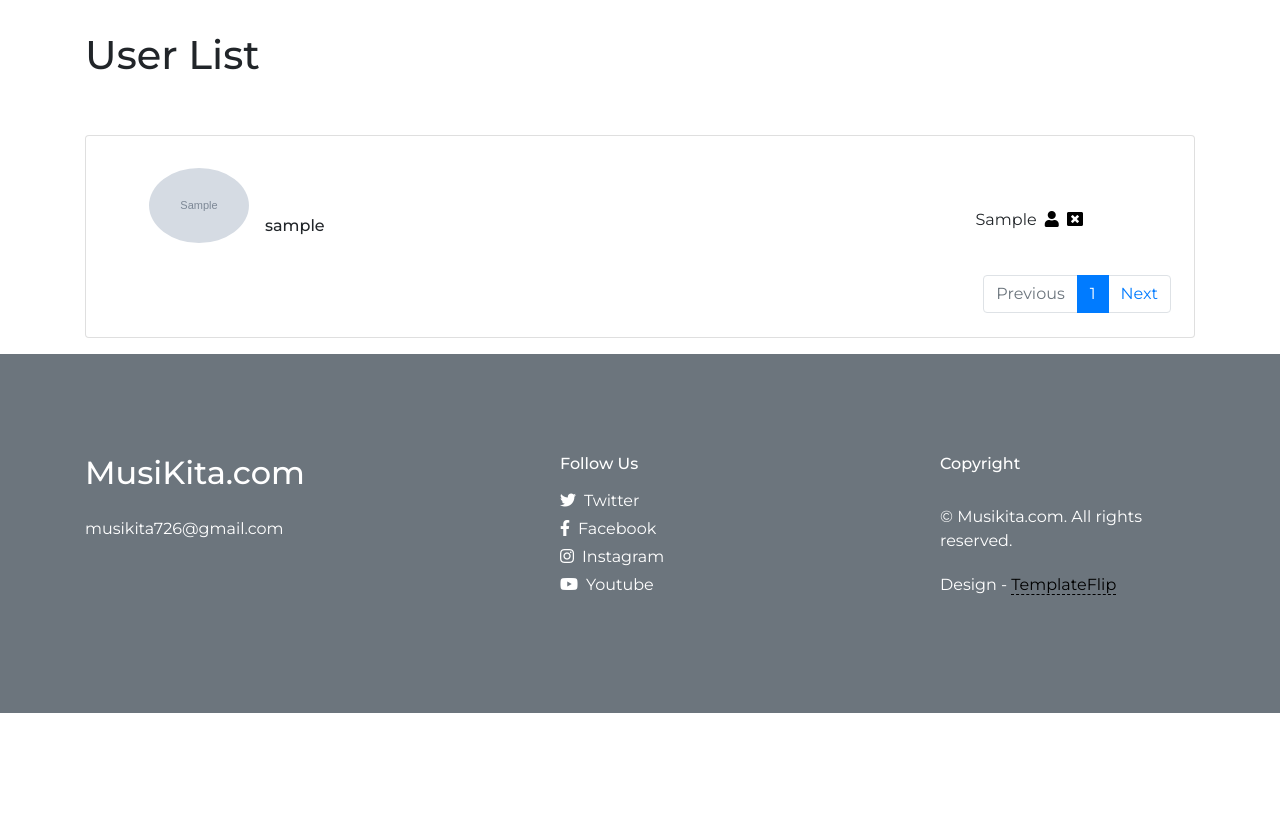
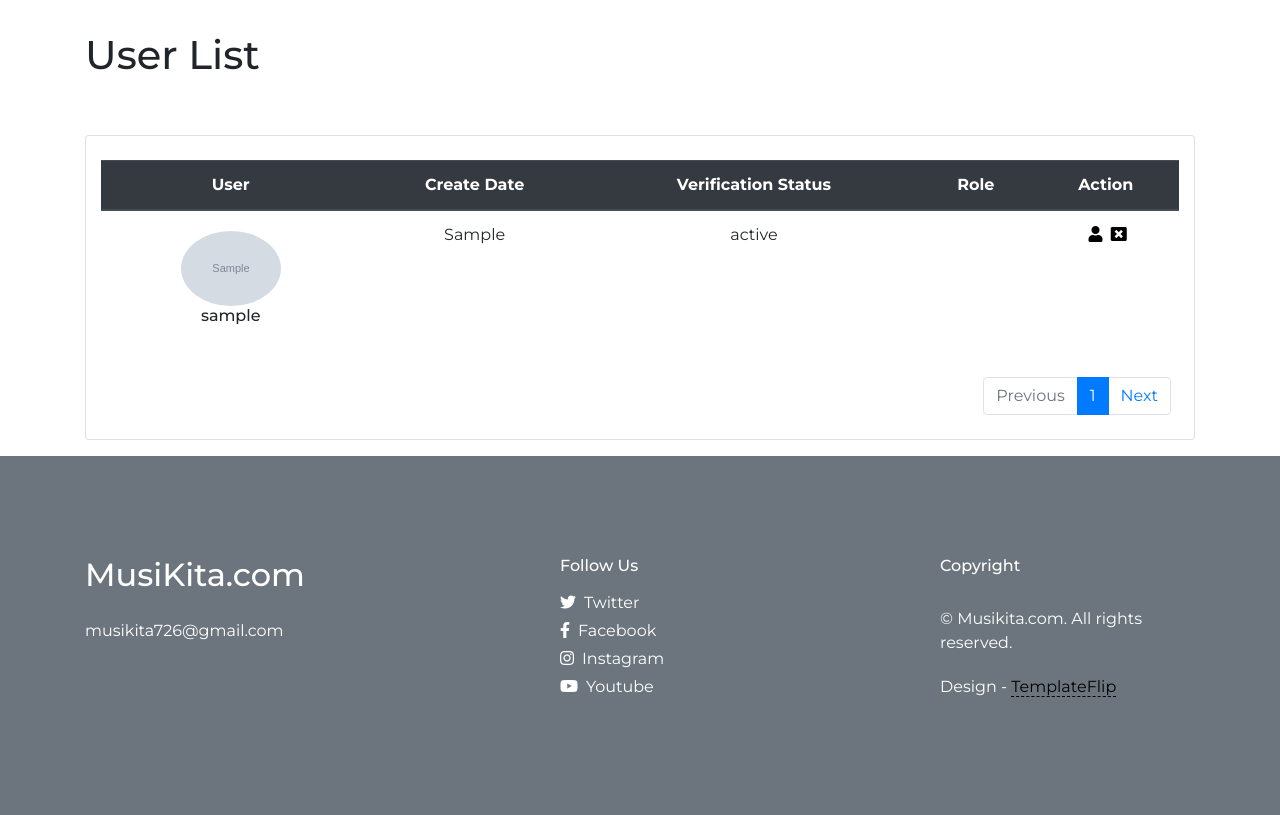
Before and after one commit to Diazware12/Skripsi-Musikita, a Django app: template templates/usercontrol.html in a window 1280 px wide. Shown: the part 132-947 px from the top of the page. Before the commit the page ends 845 px from the top, so only its background shows below. Run offline with Django 3.2, Linux system fonts and the light colour scheme; the template is opened without the code that fills it: most values are stand-ins (such as "Sample title", 1, 10 or a date in 2020); grey boxes marked "Sample" are stand-in pictures; some libraries are stand-ins or nearby versions.

Commit message:
revisi user control @CruzerBL

```diff
--- a/templates/usercontrol.html
+++ b/templates/usercontrol.html
@@ -25,24 +25,50 @@
                           <div class="p-2 bd-highlight"><p>Product Is Empty</p></div>
                         </div>
                       {% else %}
+                        <table class="table">
+                          <thead class="thead-dark">
+                            <tr class="text-center">
+                              <th scope="col">User</th>
+                              <th scope="col">Create Date</th>
+                              <th scope="col">Verification Status</th>
+                              <th scope="col">Role</th>
+                              <th scope="col">Action</th>
+                            </tr>
+                          </thead>
+                          <tbody>
                             {% for obj in obj %}
-                          <div class="d-flex bd-highlight mb-3">
-
-                            <div class="pl-5 p-2 bd-highlight">
+                              <tr>
+                                <td>
+                                  <div class="p-2 bd-highlight text-center">
                                     {% if obj.profilePicture != '' %}
                                       <img src="{{ obj.profilePicture.url }}" alt="Admin" class="rounded-circle" width="100">
                                     {% else %}
                                       <img src="{% static 'img/profPic.jpg' %}" alt="Admin" class="rounded-circle" width="100">
                                     {% endif %}
-                            </div>
-
-                            <div class="p-2 bd-highlight">
-                              <h6 class="pt-5">
+                                    <h6>
                                       {{obj.userName}}
                                     </h6>
                                   </div>
-                            <div class="ml-auto p-2 pr-5 mr-5 bd-highlight pt-5">
-                              {{obj.dtm_crt}}
+                                </td>
+                                <td class="text-center">{{obj.dtm_crt}}</td>
+                                <td>
+                                  <div class="text-center">
+                                    {{obj.status}}
+                                  </div>
+                                </td>
+                                <td>
+                                  <div class="text-center">
+                                    {% if obj.roleId == 'Reg_User' %}
+                                      Regular User
+                                    {% elif obj.roleId == 'Mus_Store' %}
+                                      Music Store
+                                    {% elif obj.roleId == 'Admin' %}
+                                      Admin
+                                    {% endif %}
+                                  </div>
+                                </td>
+                                <td>
+                                  <div class="text-center">
                                     {% if obj.roleId != 'Admin' %}
                                       <a href="{% url 'profilePage' userName=obj.userName %}" style="color: black; text-decoration: none;" class="pl-1 pr-1">
                                         <i class="fas fa-user"></i>
@@ -50,10 +76,17 @@
                                       <a href="{% url 'deleteUser' auth_token=obj.auth_token %}" style="color: black; text-decoration: none;">
                                         <i class="fas fa-window-close"></i>
                                       </a>
+                                    {% elif obj.roleId == 'Admin' and request.user.username != obj.userName %}
+                                      <a href="{% url 'deleteUser' auth_token=obj.auth_token %}" style="color: black; text-decoration: none;">
+                                        <i class="fas fa-window-close"></i>
+                                      </a>
                                     {% endif %}
                                   </div>
-                          </div>
+                                </td>
+                              </tr>
                             {% endfor %}
+                          </tbody>
+                        </table>
                       {% endif %}
 
                   <div class="d-flex flex-row-reverse">
```
Lines whose indentation alone changed are shown as unchanged.
